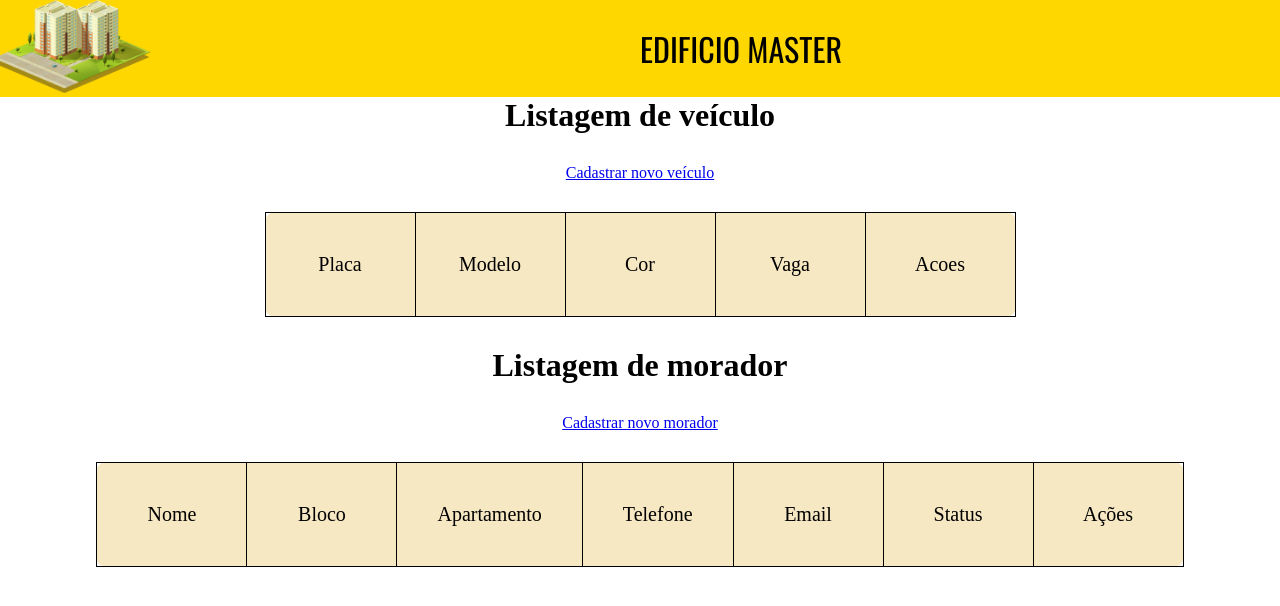
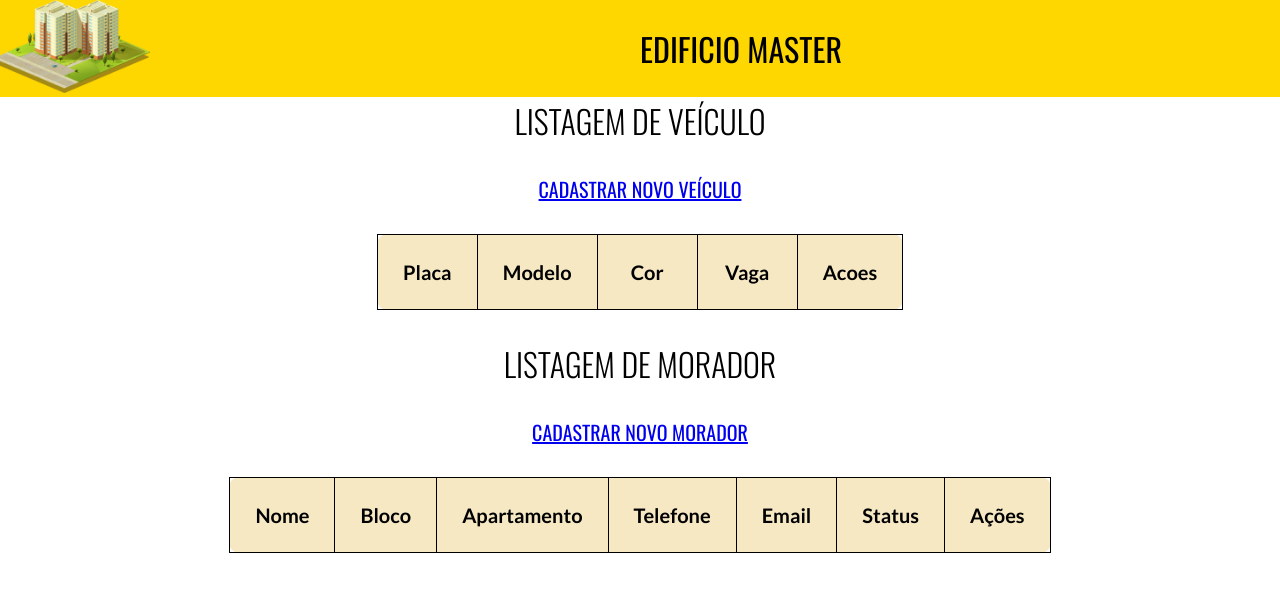
Before and after one commit to felipecoimbra123/condominio-atividade, a plain HTML site: page frontend/pages/listagem.html in a window 1280 px wide. Drawn offline with nearby package versions, Linux system fonts and the light colour scheme.

Commit message:
Botão de Cadastro e Frontend da listagem estilizado

```diff
--- a/frontend/style/style.css
+++ b/frontend/style/style.css
@@ -1,4 +1,5 @@
 @import url('https://fonts.googleapis.com/css2?family=Oswald:wght@200..700&display=swap');
+@import url('https://fonts.googleapis.com/css2?family=Lato:ital,wght@0,100;0,300;0,400;0,700;0,900;1,100;1,300;1,400;1,700;1,900&display=swap');
 
 *{
     margin: 0;
@@ -104,6 +105,13 @@ header h1{
     font-family: 'Oswald', sans-serif;
     font-weight: 400;
     text-transform: uppercase;
+    transition: 0.3s;
+}
+
+.button-form:hover{
+    background-color: #d75413c3;
+    color: black;
+    cursor: pointer;
 }
 
 table{
@@ -116,12 +124,10 @@ table{
 
 th, td{
     border: 1px solid black;
-    padding: 40px;
-    width: 150px;
-    font-family: 'Oswald', sans-serif;
-    font-weight: 500;
+    padding: 25px;
+    width: 100px;
+    font-family: 'Lato', sans-serif;
     font-size: 20px;
-    font-family: bold;
 }
 
 .main-listagem{
@@ -131,3 +137,15 @@ th, td{
     justify-content: center;
     gap: 30px;
 }
+
+.main-listagem h1{
+    font-family: 'Oswald', sans-serif;
+    text-transform: uppercase;
+    font-weight: 300;
+}
+
+.link-car-register{
+    font-size: 20px;
+    text-transform: uppercase;
+    font-family: 'Oswald', sans-serif;
+}
```
